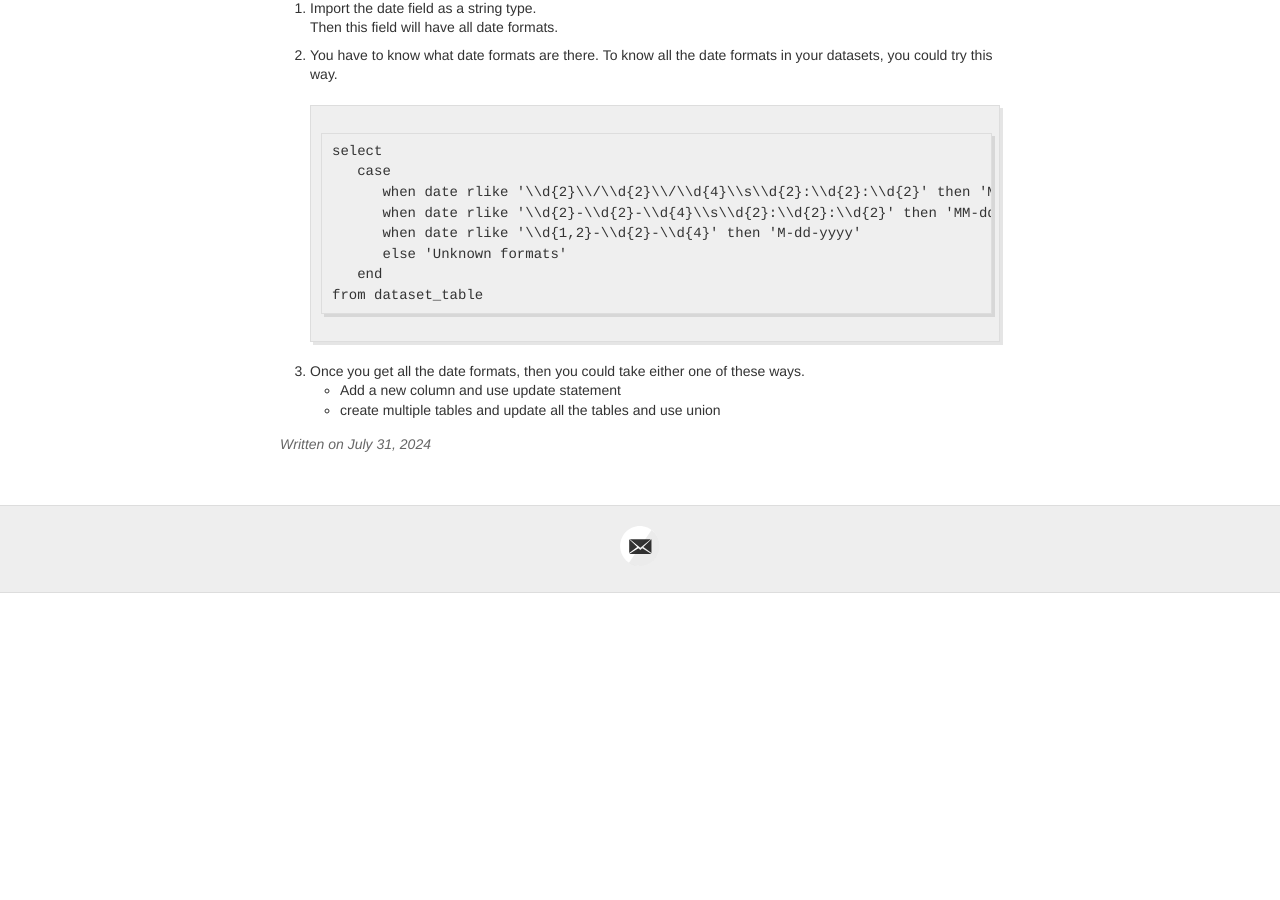
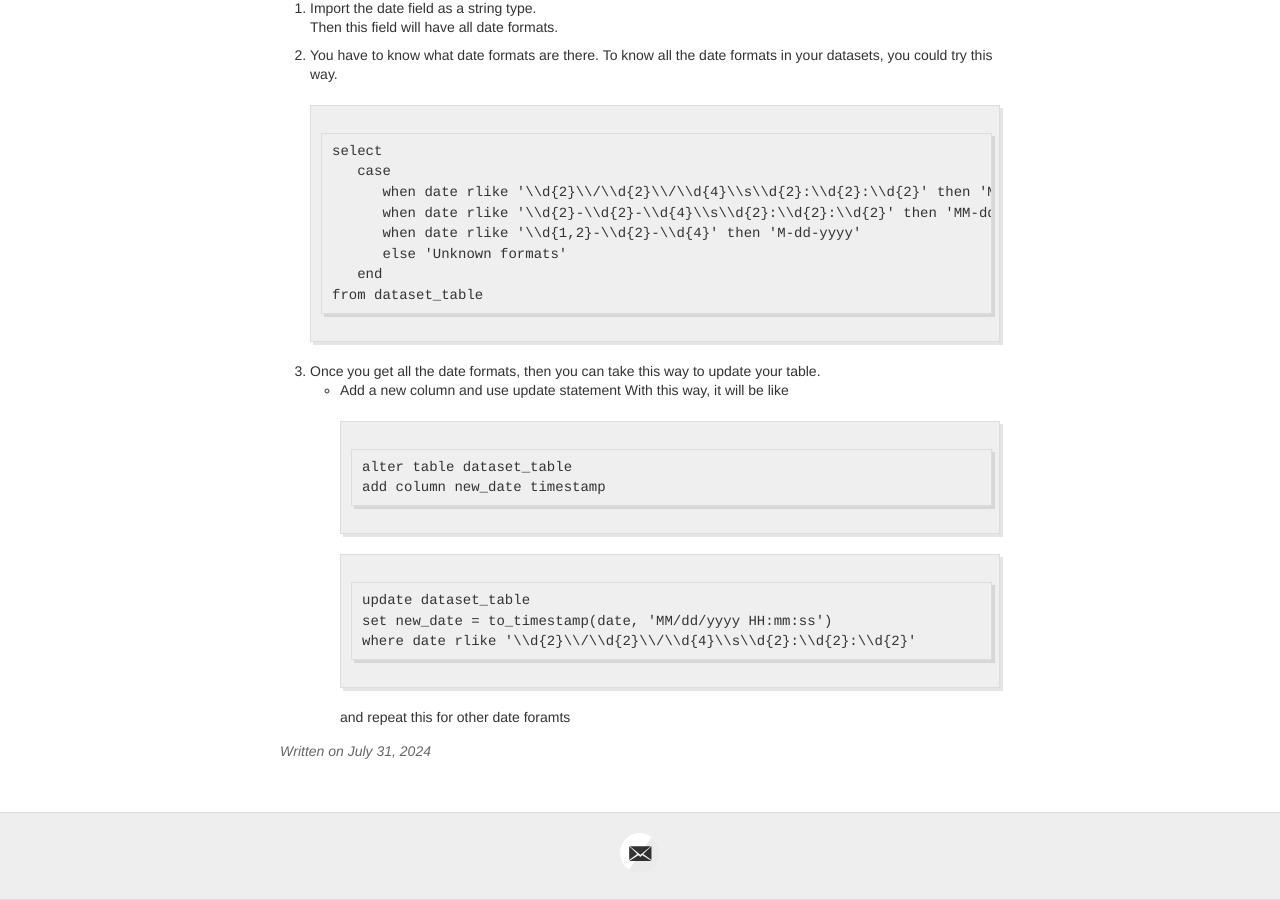
Before and after one commit to noahtjkim/noahtjkim.github.io, a Jekyll site: the page built from _posts/2024-07-31-Handling-Date-Format.md, in a window 1280 px wide and 900 px high, scrolled down 581 px. Built offline with Jekyll 4.4.1, drawn with Linux system fonts in a browser that asks for light colours; before the commit the page ends 1174 px from its top, so only the background shows below that.

Commit message:
Update 2024-07-31-Handling-Date-Format.md

````diff
--- a/_posts/2024-07-31-Handling-Date-Format.md
+++ b/_posts/2024-07-31-Handling-Date-Format.md
@@ -38,6 +38,16 @@ I'd like to introduce one of the ways.
    from dataset_table
    ```
 
-3. Once you get all the date formats, then you could take either one of these ways.
+3. Once you get all the date formats, then you can take this way to update your table.
    - Add a new column and use update statement
-   - create multiple tables and update all the tables and use union
+     With this way, it will be like
+     ```
+     alter table dataset_table
+     add column new_date timestamp
+     ```
+     ```
+     update dataset_table
+     set new_date = to_timestamp(date, 'MM/dd/yyyy HH:mm:ss')
+     where date rlike '\\d{2}\\/\\d{2}\\/\\d{4}\\s\\d{2}:\\d{2}:\\d{2}'
+     ```
+     and repeat this for other date foramts
````
